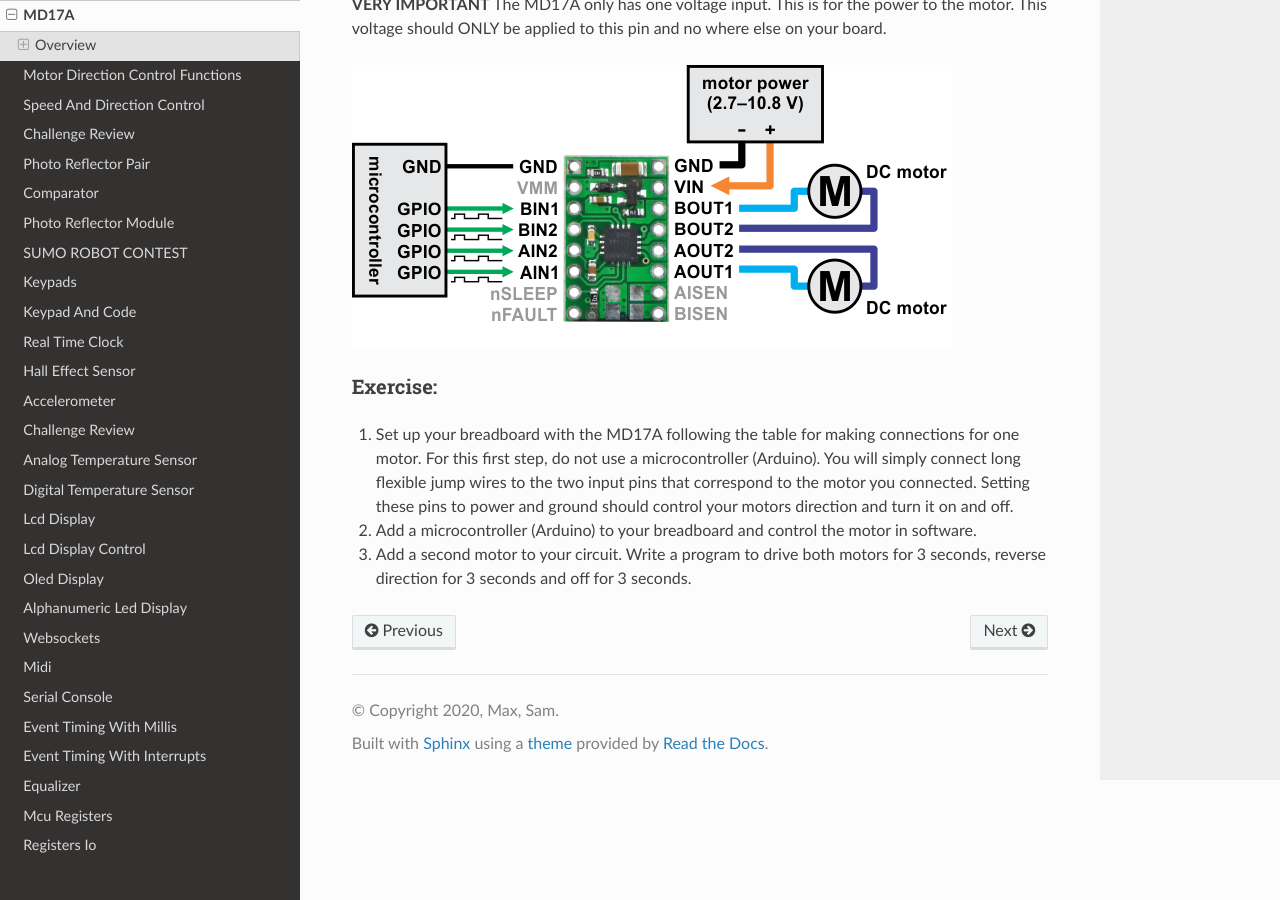
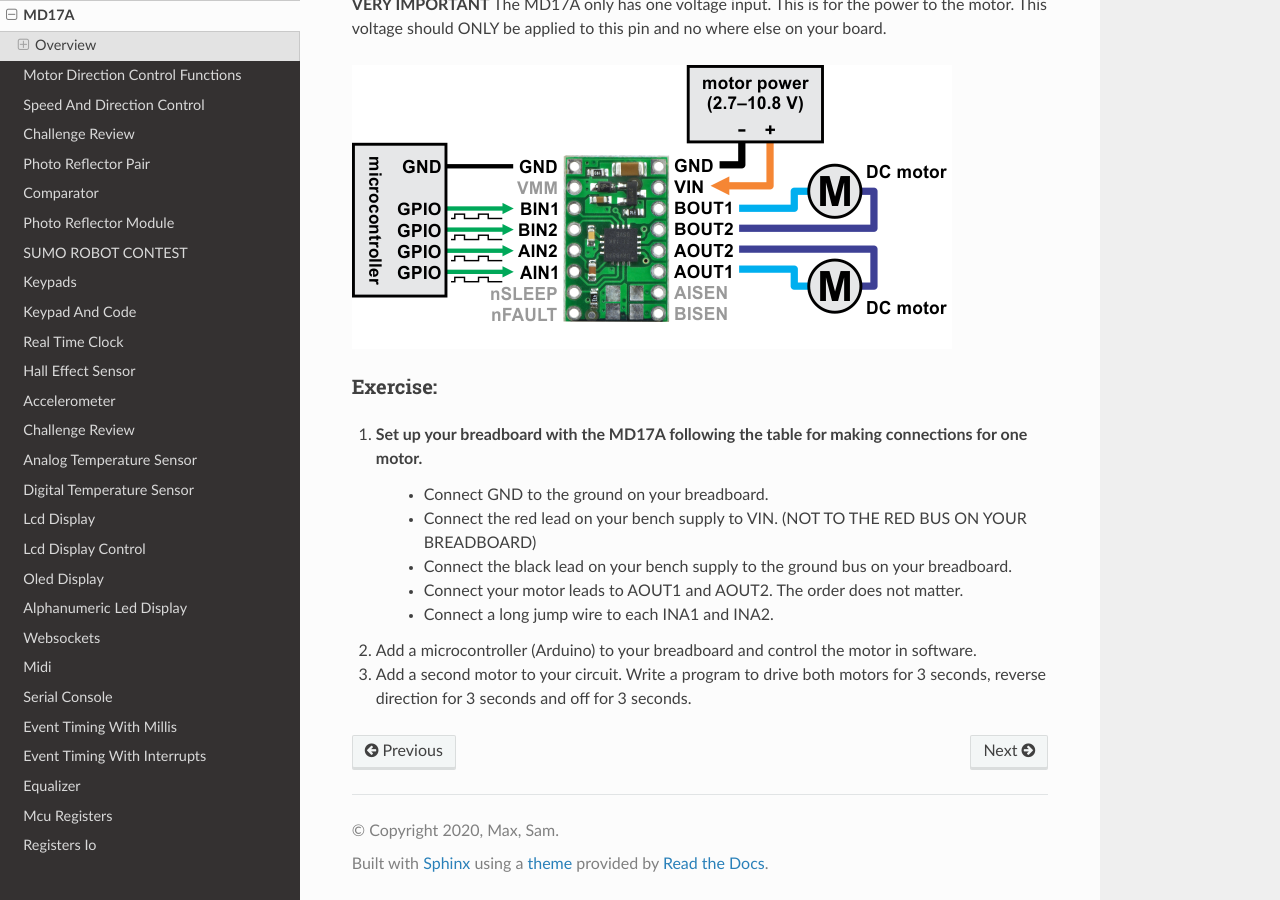
Before and after one commit to maxtkc/mvths-wiki, a Sphinx documentation site: the page built from docs/060b-MD17A.rst, in a window 1280 px wide and 900 px high, scrolled down 1355 px. Built offline with Sphinx 7.4.7 and the Read the Docs theme 2.0.0, drawn with Linux system fonts in a browser that asks for light colours; pages that are not in the unit, such as notebooks, are missing from menus.

Commit message:
Update 060b-MD17A.rst

```diff
--- a/docs/060b-MD17A.rst
+++ b/docs/060b-MD17A.rst
@@ -53,7 +53,12 @@ The following is a hook up diagram for using the MD17A. Note that generally it i
 Exercise:
 ~~~~~~~~~
 
-#. Set up your breadboard with the MD17A following the table for making connections for one motor. For this first step, do not use a microcontroller (Arduino). You will simply connect long flexible jump wires to the two input pins that correspond to the motor you connected. Setting these pins to power and ground should control your motors direction and turn it on and off.
+#. Set up your breadboard with the MD17A following the table for making connections for one motor.
+    * Connect GND to the ground on your breadboard.
+    * Connect the red lead on your bench supply to VIN. (NOT TO THE RED BUS ON YOUR BREADBOARD)
+    * Connect the black lead on your bench supply to the ground bus on your breadboard.
+    * Connect your motor leads to AOUT1 and AOUT2. The order does not matter.
+    * Connect a long jump wire to each INA1 and INA2.
 
 #. Add a microcontroller (Arduino) to your breadboard and control the motor in software.
 
```
